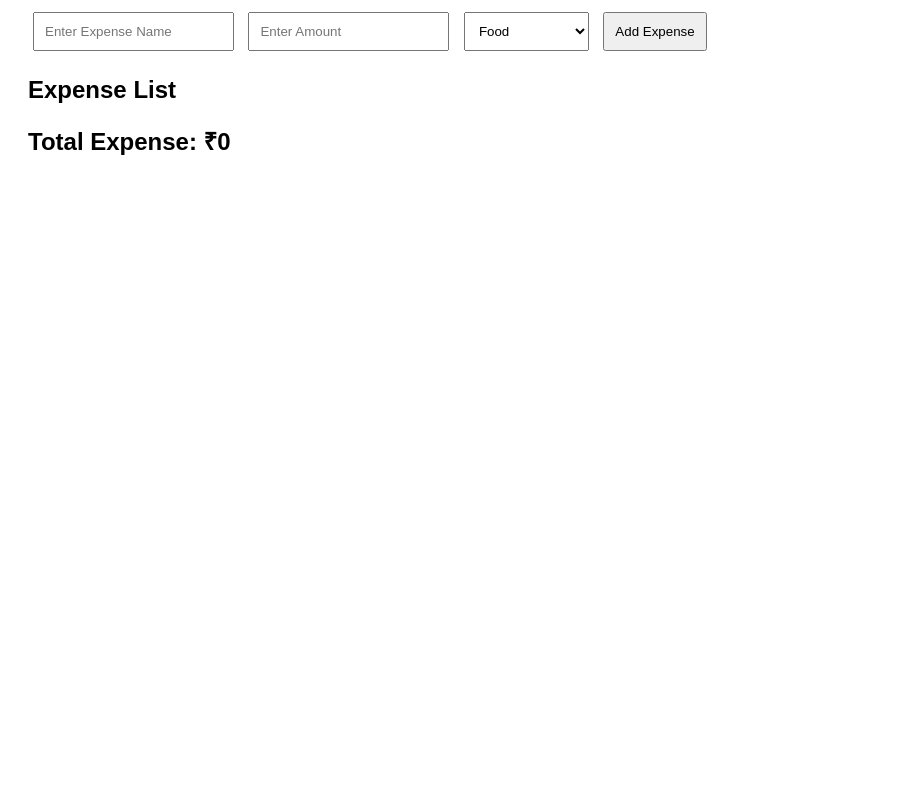
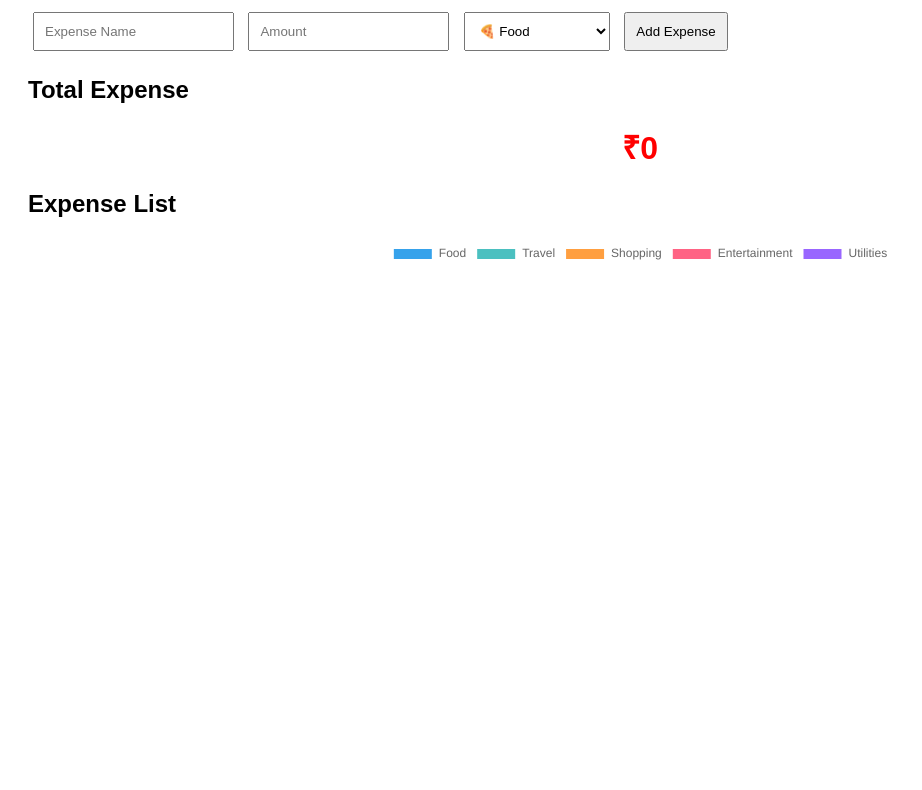
Before and after one commit to satyasri-ratcha/ExpenseTracker, a plain HTML site: page index.html in a window 1280 px wide. Shown: the part 101-891 px from the top of the page, without its empty margins (0-922 px from the left). Before the commit the page ends 800 px from the top, so only its background shows below. Drawn offline with nearby package versions, Linux system fonts and the light colour scheme.

Commit message:
Refactor HTML for Smart Expense Tracker layout

```diff
--- a/index.html
+++ b/index.html
@@ -3,38 +3,49 @@
 
 <head>
     <meta charset="UTF-8">
-    <title>Expense Tracker</title>
+    <meta name="viewport" content="width=device-width, initial-scale=1.0">
+    <title>Smart Expense Tracker</title>
 
     <link rel="stylesheet" href="style.css">
+
+    <script src="https://cdn.jsdelivr.net/npm/chart.js"></script>
 </head>
 
 <body>
 
-    <h1>Expense Tracker</h1>
+    <div class="container">
 
-    <input type="text" id="title" placeholder="Enter Expense Name">
+        <h1>Smart Expense Tracker</h1>
 
-    <input type="number" id="amount" placeholder="Enter Amount">
+        <input type="text" id="title" placeholder="Expense Name">
 
-    <select id="category">
-        <option value="Food">Food</option>
-        <option value="Travel">Travel</option>
-        <option value="Shopping">Shopping</option>
-        <option value="Entertainment">Entertainment</option>
-    </select>
+        <input type="number" id="amount" placeholder="Amount">
 
-    <button id="addBtn">Add Expense</button>
+        <select id="category">
+            <option value="Food">🍕 Food</option>
+            <option value="Travel">🚌 Travel</option>
+            <option value="Shopping">🛍 Shopping</option>
+            <option value="Entertainment">🎬 Entertainment</option>
+            <option value="Utilities">💡 Utilities</option>
+        </select>
 
-    <h2>Expense List</h2>
+        <button id="addBtn">Add Expense</button>
 
-    <ul id="expenseList"></ul>
+        <div class="card">
+            <h2>Total Expense</h2>
+            <h1>₹<span id="total">0</span></h1>
+        </div>
 
-    <h2>Total Expense: ₹<span id="total">0</span></h2>
+        <h2>Expense List</h2>
+
+        <ul id="expenseList"></ul>
+
+        <canvas id="expenseChart"></canvas>
+
+    </div>
 
     <script src="script.js"></script>
 
 </body>
 
-
-
 </html>
```
